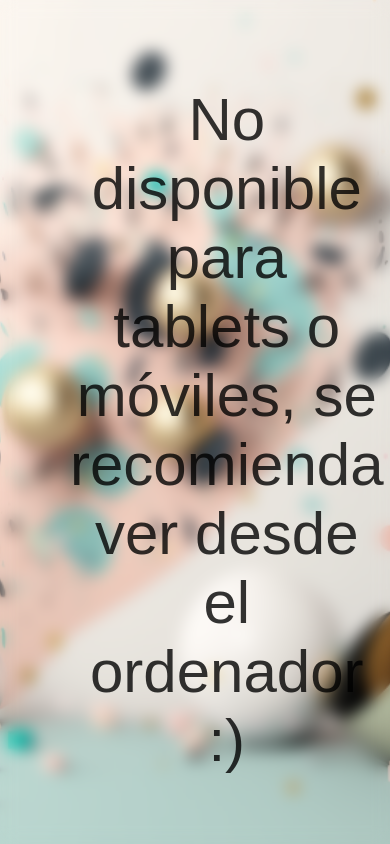
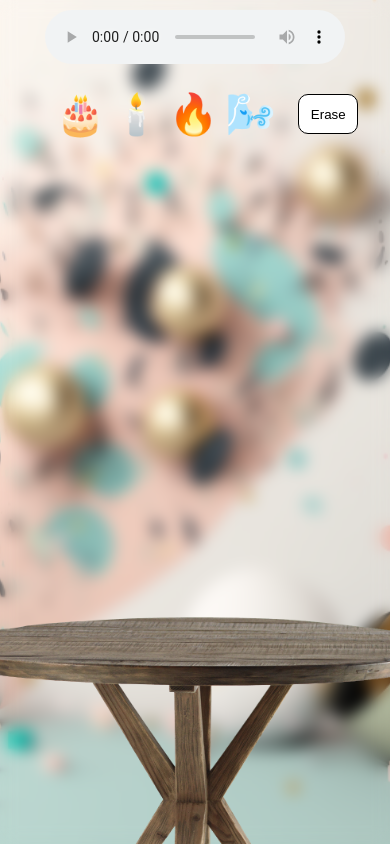
Before and after one commit to alariojo99/birtdaycake, a plain HTML site: page index.html in a window 390 px wide. Shown: the top 844 px of the page. Drawn offline with Linux system fonts and the light colour scheme.

Commit message:
Add files via upload

```diff
--- a/index.html
+++ b/index.html
@@ -11,6 +11,12 @@
 </head>
 <body>
     <div id="container">
+
+        <div class="audio">
+            <audio controls>
+                <source src="audio/happybirtdaytoyou.mp3" type="audio/mp3">
+            </audio>
+        </div>
         <div class="header-btns">
                 <button id ="cake-btn"></button>
                 <button id ="candle-btn"></button>
@@ -22,7 +28,10 @@
         <div class="table">
             <img src="img/table.png" alt="mesa">
         </div>
+    </div>
 
+    <div class="aviso">
+        <h1>No disponible para móviles y tablets, ábrelo desde tu ordenador :)</h1>
     </div>
     <script src="script.js"></script>
 </body>
--- a/script.js
+++ b/script.js
@@ -33,15 +33,26 @@ blowBtn.addEventListener('click', function(){
 })
 
 
-container.addEventListener('click', function(e){
+window.addEventListener('click', function(e){
     if ((buttonClicked === 'cakeBtn')&&(e.target.matches('button')===false)){
-        const cake = document.createElement('img')
-        cake.src='img/chocolatecake_nb2.png'
-        cake.setAttribute('class', 'cake')
-        cake.style.left = (e.x-260) + 'px'
-        cake.style.top = (e.y-720) + 'px'
 
-        container.append(cake)
+        if (window.screen.height <= 832){
+            const cake = document.createElement('img')
+            cake.src='img/chocolatecake_nb2.png'
+            cake.setAttribute('class', 'cake')
+            cake.style.left = (e.x-155) + 'px'
+            cake.style.top = (e.y-435) + 'px'
+            container.append(cake)
+        }else{
+            const cake = document.createElement('img')
+            cake.src='img/chocolatecake_nb2.png'
+            cake.setAttribute('class', 'cake')
+            cake.style.left = (e.x-260) + 'px'
+            cake.style.top = (e.y-720) + 'px'
+            container.append(cake)
+        }
+
+
     }else if ((buttonClicked === 'candleBtn')&&(e.target.matches('button')===false)&&(e.target.className === 'cake')){
         const candle = document.createElement('img')
         candle.src = 'img/candle2.png'
--- a/style.css
+++ b/style.css
@@ -5,7 +5,6 @@
 
 body{
     background: url(img/background.png) no-repeat center center /cover;
-    background-size: cover;
     backdrop-filter: blur(8px);
     overflow: hidden;
 }
@@ -114,8 +113,10 @@ button#remove-btn{
     animation-name:  afterBlow;
     animation-duration: 5s ;
     animation-iteration-count: 1;
+}
 
-
+.aviso{
+    display: none;
 }
 
 @keyframes beforeBlow{
@@ -154,36 +155,106 @@ button#remove-btn{
     }
 }
 
+.audio{
+    position: relative;
+    display: flex;
+    justify-content: end;
+    align-items: center;
+    padding: 10px 10px;
+}
+/*
 @media (max-width: 768px) {
 
-    button#cake-btn{
+    body{
+        background: none;
+    }
+
+    #container{
+        display: none;
+    }
+    .aviso{
+        background:url(img/background.png) no-repeat center center /cover;
         display: block;
-        color: black;
-        font-size: 60px;
-        padding: 30px;
-        opacity: .8;
+        height: 100vh;
+        width: 100vw;
+        display: flex;
+        justify-content: center;
+        align-items: center;
+        margin: 0px;
     }
+
+    .aviso h1{
+        font-family: Arial, Helvetica, sans-serif;
+        margin: 15px;
+        padding: 15px;
+        background-color: rgba(183, 123, 176, 0.512);
+        border-radius: 30px;
+        color: white;
+        transform: uppercase;
+        text-align: center;
+        font-size: 2rem;
+        height: 80%;
+        display: flex;
+        align-items: center;
+    }
+
+}
+*/
+
+@media (max-width: 768px) {
+
+    .table{
+        position: relative;
+        display: flex;
+        align-items: center;
+        justify-content: center;
+    }
+
+    .table img{
+        position: fixed;
+        top: 611px;
+        width:500px;
+    }
+
+    .cake{
+        width: 300px;
+    }
+
+
+    .header-btns{
+        width: 100vw;
+        flex-direction: row;
+    }
+
+    button{
+        border: none;
+        background-color: transparent;
+
+        margin: 0px 20px;
+    }
+
     button#cake-btn::before{
-        content:'No disponible para tablets o móviles, se recomienda ver desde el ordenador :)';
+        content:'🎂';
+        transform: scale(3);
     }
 
     button#candle-btn::before{
-        display:none;
+        content:'🕯️';
+        transform: scale(3);
     }
 
     button#lighter-btn::before{
-        display:none;
+        content:'🔥';
+        transform: scale(3);
     }
 
-    button#clear-btn::before{
-        display:none;
+    button#blow-btn::before{
+        content:'🌬️';
+        transform: scale(3);
     }
 
-
-    .table{
-        display:none;
+    .audio{
+        justify-content: center;
     }
 
-
-
 }
```
Also changed, not shown: 1 other file.
